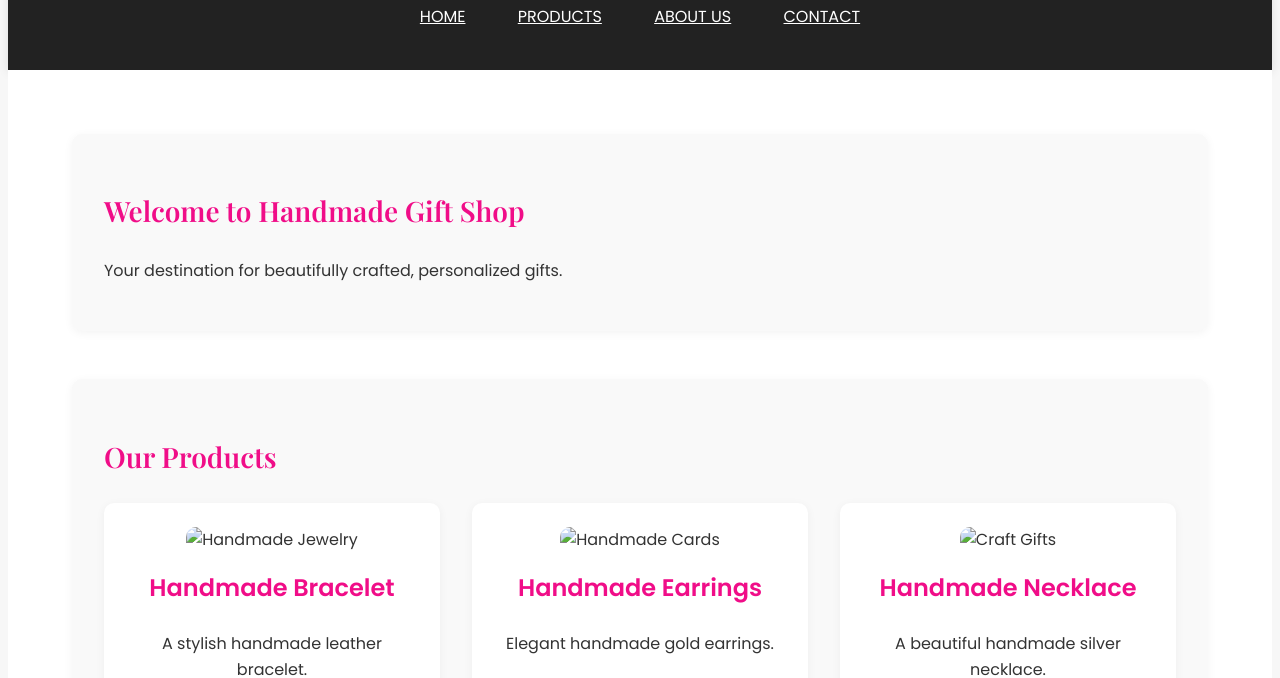
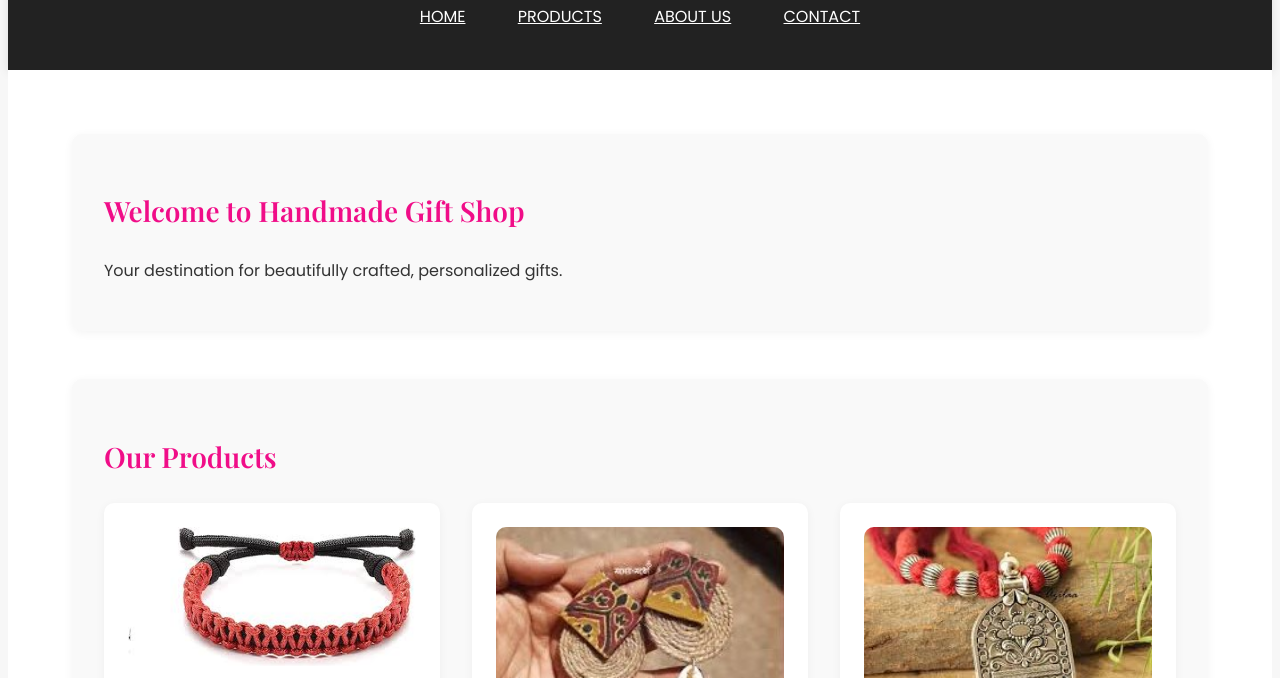
Before and after one commit to gobika12/Handmade-Gift-shop-website-, a plain HTML site: page index.html in a window 1280 px wide. Shown: the part 122-800 px from the top of the page. Drawn offline with nearby package versions, Linux system fonts and the light colour scheme.

Commit message:
Update index.html

```diff
--- a/index.html
+++ b/index.html
@@ -30,17 +30,17 @@
             <h2>Our Products</h2>
             <div class="product-grid">
                 <div class="product">
-                    <img src="images/bracelet.jpg" alt="Handmade Jewelry">
+                    <img src="wad project/images/bracelet.jpg" alt="Handmade Jewelry">
                     <h3>Handmade Bracelet</h3>
                     <p>A stylish handmade leather bracelet.</p>
                 </div>
                 <div class="product">
-                    <img src="images/earrings.jpg" alt="Handmade Cards">
+                    <img src="wad project/images/earrings.jpg" alt="Handmade Cards">
                     <h3>Handmade Earrings</h3>
                     <p>Elegant handmade gold earrings.</p>
                 </div>
                 <div class="product">
-                    <img src="images/necklace.jpg" alt="Craft Gifts">
+                    <img src="wad project/images/necklace.jpg" alt="Craft Gifts">
                     <h3>Handmade Necklace</h3>
                     <p>A beautiful handmade silver necklace.</p>
                 </div>
```
